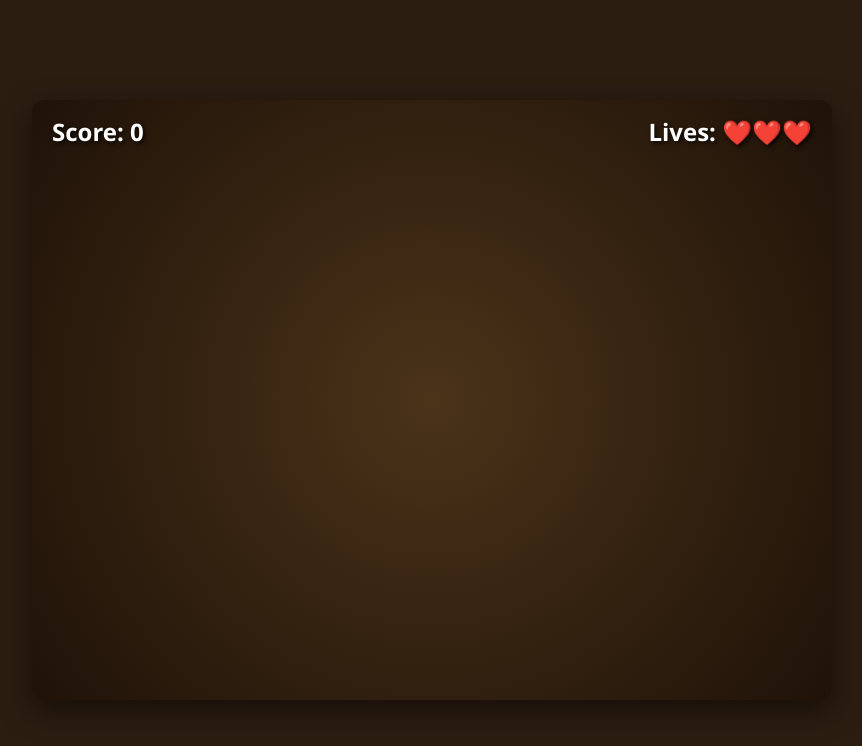
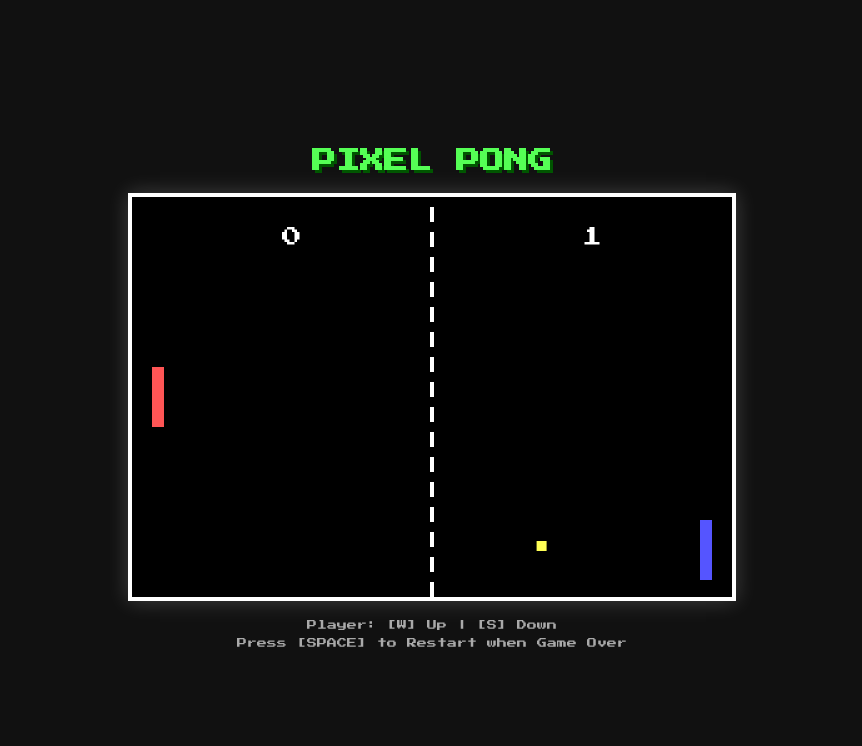
Before and after one commit to icoderedmond-afk/Aadya-repo, a plain HTML site: page index.html in a window 1280 px wide. Shown: the whole page, without its empty margins (208-1070 px from the left). Drawn offline with Linux system fonts and the light colour scheme.

Commit message:
Rename game from 'Fruit Ninja Mini' to 'Pixel Ping Pong'

```diff
--- a/index.html
+++ b/index.html
@@ -3,179 +3,261 @@
 <head>
     <meta charset="UTF-8">
     <meta name="viewport" content="width=device-width, initial-scale=1.0">
-  <title>Fruit Ninja Mini</title>
+    <title>Pixel Ping Pong</title>
+    <link href="https://fonts.googleapis.com/css2?family=Press+Start+2P&display=swap" rel="stylesheet">
     <style>
-    body {
+        * {
+            box-sizing: border-box;
             margin: 0;
             padding: 0;
-      background-color: #2c1d11;
+        }
+
+        body {
+            background-color: #111;
             color: #fff;
-      font-family: 'Segoe UI', Tahoma, Geneva, Verdana, sans-serif;
+            font-family: 'Press Start 2P', monospace;
             display: flex;
             flex-direction: column;
             align-items: center;
             justify-content: center;
             min-height: 100vh;
-      overflow: hidden;
             user-select: none;
+        }
+
+        h1 {
+            font-size: 24px;
+            margin-bottom: 20px;
+            color: #55ff55;
+            text-shadow: 3px 3px #005500;
         }
 
         #game-container {
             position: relative;
-      box-shadow: 0 10px 30px rgba(0, 0, 0, 0.5);
-      border-radius: 12px;
-      overflow: hidden;
+            border: 4px solid #fff;
+            box-shadow: 0 0 20px rgba(255, 255, 255, 0.2);
         }
 
         canvas {
-      background: radial-gradient(circle, #4a3319 0%, #1f1208 100%);
+            background-color: #000;
             display: block;
-      cursor: crosshair;
+            image-rendering: pixelated; /* Preserves crisp pixel look */
         }
 
-    #ui {
-      position: absolute;
-      top: 15px;
-      left: 20px;
-      right: 20px;
-      display: flex;
-      justify-content: space-between;
-      font-size: 24px;
-      font-weight: bold;
-      pointer-events: none;
-      text-shadow: 2px 2px 4px rgba(0, 0, 0, 0.8);
-    }
-
-    #game-over {
-      position: absolute;
-      top: 0;
-      left: 0;
-      width: 100%;
-      height: 100%;
-      background: rgba(0, 0, 0, 0.85);
-      display: flex;
-      flex-direction: column;
-      align-items: center;
-      justify-content: center;
-      opacity: 0;
-      pointer-events: none;
-      transition: opacity 0.3s ease;
-    }
-
-    #game-over.active {
-      opacity: 1;
-      pointer-events: auto;
-    }
-
-    #game-over h1 {
-      font-size: 48px;
-      margin: 0 0 10px 0;
-      color: #ff4757;
-    }
-
-    #game-over p {
-      font-size: 20px;
-      margin-bottom: 20px;
-    }
-
-    button {
-      padding: 12px 28px;
-      font-size: 18px;
-      font-weight: bold;
-      background-color: #2ed573;
-      color: white;
-      border: none;
-      border-radius: 25px;
-      cursor: pointer;
-      box-shadow: 0 4px 10px rgba(0, 0, 0, 0.3);
-      transition: transform 0.1s, background-color 0.2s;
-    }
-
-    button:hover {
-      background-color: #26af5f;
-      transform: scale(1.05);
+        .controls-hint {
+            margin-top: 15px;
+            font-size: 10px;
+            color: #aaa;
+            text-align: center;
+            line-height: 1.8;
         }
     </style>
 </head>
 <body>
 
+    <h1>PIXEL PONG</h1>
+
     <div id="game-container">
-    <div id="ui">
-      <div id="score-display">Score: 0</div>
-      <div id="lives-display">Lives: ❤️❤️❤️</div>
+        <canvas id="pongCanvas" width="600" height="400"></canvas>
     </div>
 
-    <canvas id="gameCanvas" width="800" height="600"></canvas>
-
-    <div id="game-over">
-      <h1>GAME OVER</h1>
-      <p id="final-score">Your Score: 0</p>
-      <button onclick="restartGame()">Play Again</button>
-    </div>
+    <div class="controls-hint">
+        Player: [W] Up | [S] Down<br>
+        Press [SPACE] to Restart when Game Over
     </div>
 
     <script>
-    const canvas = document.getElementById('gameCanvas');
+        const canvas = document.getElementById('pongCanvas');
         const ctx = canvas.getContext('2d');
-    const scoreDisplay = document.getElementById('score-display');
-    const livesDisplay = document.getElementById('lives-display');
-    const gameOverScreen = document.getElementById('game-over');
-    const finalScoreDisplay = document.getElementById('final-score');
 
-    // Game Variables
-    let score = 0;
-    let lives = 3;
-    let isGameOver = false;
-    let items = [];
-    let sliceTrail = [];
-    let isMouseDown = false;
+        // Turn off image smoothing for pixel art aesthetic
+        ctx.imageSmoothingEnabled = false;
 
-    // Fruit Types
-    const FRUIT_TYPES = [
-      { name: 'Watermelon', color: '#2ed573', radius: 35, points: 10 },
-      { name: 'Orange', color: '#ffa502', radius: 28, points: 15 },
-      { name: 'Apple', color: '#ff4757', radius: 25, points: 20 },
-      { name: 'Bomb', color: '#2f3542', radius: 22, isBomb: true }
-    ];
+        // Game Configuration
+        const PADDLE_WIDTH = 12;
+        const PADDLE_HEIGHT = 60;
+        const BALL_SIZE = 10;
+        const PADDLE_SPEED = 6;
+        const WINNING_SCORE = 5;
 
-    // Item Class (Fruits and Bombs)
-    class Item {
-      constructor() {
-        const type = FRUIT_TYPES[Math.floor(Math.random() * FRUIT_TYPES.length)];
-        this.name = type.name;
-        this.color = type.color;
-        this.radius = type.radius;
-        this.points = type.points || 0;
-        this.isBomb = type.isBomb || false;
+        // Game State
+        let playerY = (canvas.height - PADDLE_HEIGHT) / 2;
+        let aiY = (canvas.height - PADDLE_HEIGHT) / 2;
+        let ballX = canvas.width / 2;
+        let ballY = canvas.height / 2;
+        let ballSpeedX = 4;
+        let ballSpeedY = 3;
 
-        // Spawn position (bottom of screen)
-        this.x = Math.random() * (canvas.width - 100) + 50;
-        this.y = canvas.height + this.radius;
+        let playerScore = 0;
+        let aiScore = 0;
+        let gameOver = false;
 
-        // Launch Velocities
-        this.vx = (Math.random() - 0.5) * 4;
-        this.vy = -(Math.random() * 4 + 13); // Upward boost
-        this.gravity = 0.25;
+        // Input Tracking
+        const keys = {
+            w: false,
+            s: false
+        };
 
-        this.sliced = false;
-        this.slicedAngle = 0;
+        window.addEventListener('keydown', (e) => {
+            if (e.key === 'w' || e.key === 'W') keys.w = true;
+            if (e.key === 's' || e.key === 'S') keys.s = true;
+            if (e.code === 'Space' && gameOver) resetGame();
+        });
+
+        window.addEventListener('keyup', (e) => {
+            if (e.key === 'w' || e.key === 'W') keys.w = false;
+            if (e.key === 's' || e.key === 'S') keys.s = false;
+        });
+
+        function resetBall() {
+            ballX = canvas.width / 2;
+            ballY = canvas.height / 2;
+            // Reverse direction towards the scoring player
+            ballSpeedX = -ballSpeedX;
+            // Normalize speed
+            ballSpeedX = ballSpeedX > 0 ? 4 : -4;
+            ballSpeedY = (Math.random() > 0.5 ? 1 : -1) * (2 + Math.random() * 2);
         }
 
-      update() {
-        this.x += this.vx;
-        this.y += this.vy;
-        this.vy += this.gravity;
+        function resetGame() {
+            playerScore = 0;
+            aiScore = 0;
+            gameOver = false;
+            resetBall();
         }
 
-      draw() {
-        ctx.save();
-        ctx.beginPath();
-        ctx.arc(this.x, this.y, this.radius, 0, Math.PI * 2);
-        ctx.fillStyle = this.color;
-        ctx.fill();
+        function update() {
+            if (gameOver) return;
 
-        if (this.isBomb) {
-          // Fuse details for bomb
-          ctx.fillStyle = '#ff6b81';
-          ctx.fillRect(this.x - 2, this.y - this.radius - 6, 4, 6);
+            // Player Movement
+            if (keys.w && playerY > 0) {
+                playerY -= PADDLE_SPEED;
+            }
+            if (keys.s && playerY < canvas.height - PADDLE_HEIGHT) {
+                playerY += PADDLE_SPEED;
+            }
+
+            // Simple AI Movement (tracks ball with slight delay)
+            const aiCenter = aiY + PADDLE_HEIGHT / 2;
+            if (aiCenter < ballY - 10 && aiY < canvas.height - PADDLE_HEIGHT) {
+                aiY += PADDLE_SPEED * 0.75;
+            } else if (aiCenter > ballY + 10 && aiY > 0) {
+                aiY -= PADDLE_SPEED * 0.75;
+            }
+
+            // Ball Movement
+            ballX += ballSpeedX;
+            ballY += ballSpeedY;
+
+            // Top and Bottom Wall Collisions
+            if (ballY <= 0 || ballY + BALL_SIZE >= canvas.height) {
+                ballSpeedY = -ballSpeedY;
+            }
+
+            // Player Paddle Collision
+            if (
+                ballX <= PADDLE_WIDTH + 20 &&
+                ballY + BALL_SIZE >= playerY &&
+                ballY <= playerY + PADDLE_HEIGHT
+            ) {
+                ballSpeedX = -ballSpeedX;
+                ballSpeedX *= 1.05; // Slightly increase speed on hit
+                // Change angle based on hit position
+                let deltaY = ballY - (playerY + PADDLE_HEIGHT / 2);
+                ballSpeedY = deltaY * 0.2;
+            }
+
+            // AI Paddle Collision
+            if (
+                ballX + BALL_SIZE >= canvas.width - PADDLE_WIDTH - 20 &&
+                ballY + BALL_SIZE >= aiY &&
+                ballY <= aiY + PADDLE_HEIGHT
+            ) {
+                ballSpeedX = -ballSpeedX;
+                ballSpeedX *= 1.05;
+                let deltaY = ballY - (aiY + PADDLE_HEIGHT / 2);
+                ballSpeedY = deltaY * 0.2;
+            }
+
+            // Scoring
+            if (ballX < 0) {
+                aiScore++;
+                checkWin();
+                if (!gameOver) resetBall();
+            } else if (ballX > canvas.width) {
+                playerScore++;
+                checkWin();
+                if (!gameOver) resetBall();
+            }
+        }
+
+        function checkWin() {
+            if (playerScore >= WINNING_SCORE || aiScore >= WINNING_SCORE) {
+                gameOver = true;
+            }
+        }
+
+        function drawDottedLine() {
+            ctx.fillStyle = '#fff';
+            for (let i = 10; i < canvas.height; i += 25) {
+                ctx.fillRect(canvas.width / 2 - 2, i, 4, 15);
+            }
+        }
+
+        function draw() {
+            // Clear Background
+            ctx.fillStyle = '#000';
+            ctx.fillRect(0, 0, canvas.width, canvas.height);
+
+            // Draw Net
+            drawDottedLine();
+
+            // Draw Player Paddle
+            ctx.fillStyle = '#ff5555'; // Red retro hue
+            ctx.fillRect(20, playerY, PADDLE_WIDTH, PADDLE_HEIGHT);
+
+            // Draw AI Paddle
+            ctx.fillStyle = '#5555ff'; // Blue retro hue
+            ctx.fillRect(canvas.width - 20 - PADDLE_WIDTH, aiY, PADDLE_WIDTH, PADDLE_HEIGHT);
+
+            // Draw Ball (Pixel Square)
+            ctx.fillStyle = '#ffff55'; // Yellow retro hue
+            ctx.fillRect(ballX, ballY, BALL_SIZE, BALL_SIZE);
+
+            // Draw Scores
+            ctx.fillStyle = '#fff';
+            ctx.font = '20px "Press Start 2P"';
+            ctx.fillText(playerScore, canvas.width / 4, 50);
+            ctx.fillText(aiScore, (canvas.width / 4) * 3, 50);
+
+            // Draw Game Over Screen
+            if (gameOver) {
+                ctx.fillStyle = 'rgba(0, 0, 0, 0.75)';
+                ctx.fillRect(0, 0, canvas.width, canvas.height);
+
+                ctx.fillStyle = '#fff';
+                ctx.font = '16px "Press Start 2P"';
+                ctx.textAlign = 'center';
+
+                if (playerScore >= WINNING_SCORE) {
+                    ctx.fillText('YOU WIN!', canvas.width / 2, canvas.height / 2 - 20);
                 } else {
+                    ctx.fillText('GAME OVER', canvas.width / 2, canvas.height / 2 - 20);
+                }
+
+                ctx.font = '10px "Press Start 2P"';
+                ctx.fillText('PRESS SPACE TO RESTART', canvas.width / 2, canvas.height / 2 + 20);
+                ctx.textAlign = 'left'; // Reset alignment
+            }
+        }
+
+        // Game Loop
+        function loop() {
+            update();
+            draw();
+            requestAnimationFrame(loop);
+        }
+
+        loop();
+    </script>
+</body>
+</html>
```
Lines whose indentation alone changed are shown as unchanged.
